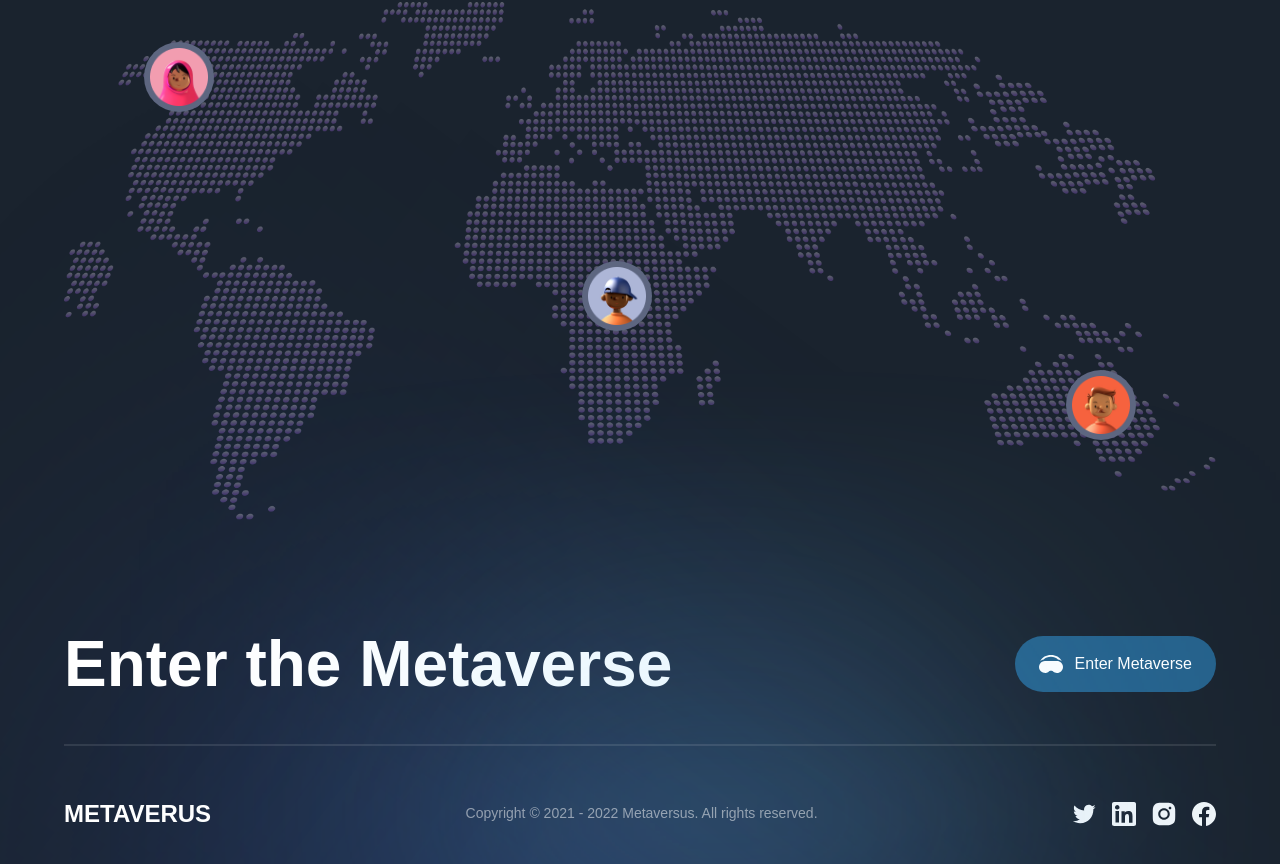
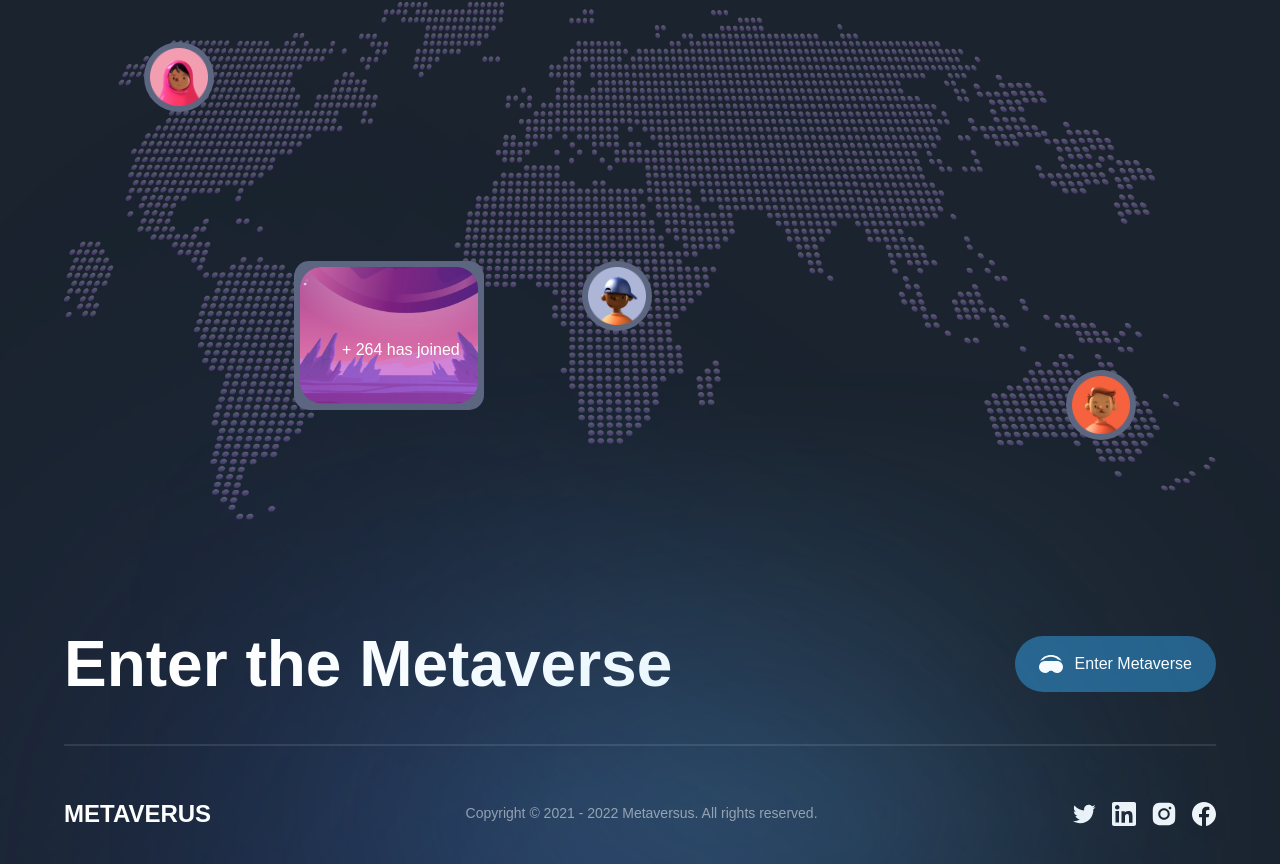
Before and after one commit to mohammedkharoda/MetaVerse, a Next.js app: page / in a window 1280 px wide. Shown: the part 4528-5392 px from the top of the page. Built offline with nearby package versions, Linux system fonts and the light colour scheme; a web font is replaced by a local one.

Commit message:
some fixies and add-ons

```diff
--- a/sections/World.jsx
+++ b/sections/World.jsx
@@ -43,12 +43,12 @@ const World = () => (
           <img src="people-03.png" alt="people" className="w-full h-full" />
         </div>
         {/* ---- guy-4 ---- */}
-        {/* <div className="absolute top-2/4 left-[20%] w-[190px] h-auto p-[6px] rounded-[15px] bg-[#5d6680]">
+        <div className="absolute top-2/4 left-[20%] w-[190px] h-auto p-[6px] rounded-[15px] bg-[#5d6680]">
           <img src="mask-group.png" alt="people" className="w-full h-full" />
           <h1 className="absolute left-[25%] bottom-[3rem] text-white">
             + 264 has joined
           </h1>
-        </div> */}
+        </div>
       </motion.div>
     </motion.div>
   </section>
```
